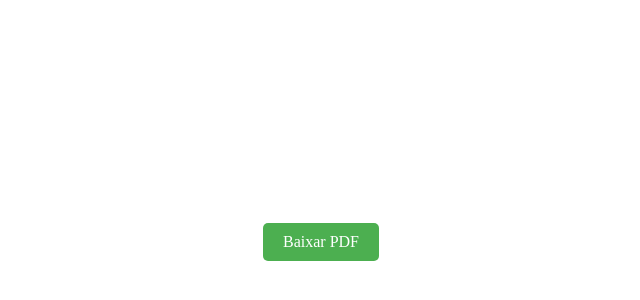
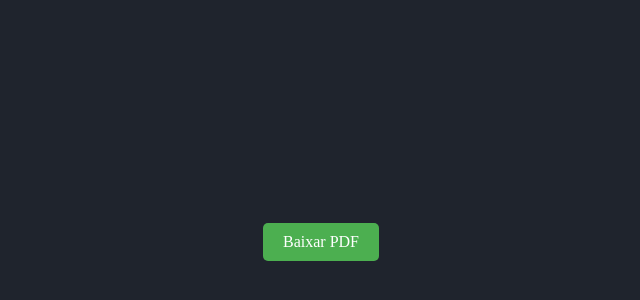
Before and after one commit to Davio27/pdf, a plain HTML site: page index.html in a window 1280 px wide. Shown: the part 158-458 px from the top of the page, without its empty margins (319-959 px from the left). Drawn offline with Linux system fonts and the light colour scheme.

Commit message:
Update styles.css

```diff
--- a/styles.css
+++ b/styles.css
@@ -4,6 +4,7 @@ body {
     justify-content: center;
     height: 100vh;
     margin: 0;
+    background: #1f242d;
 }
 
 .center {
```
